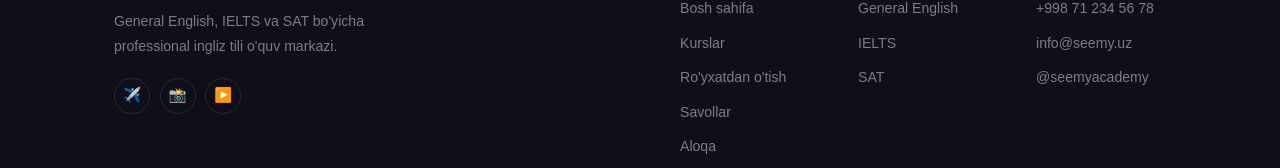
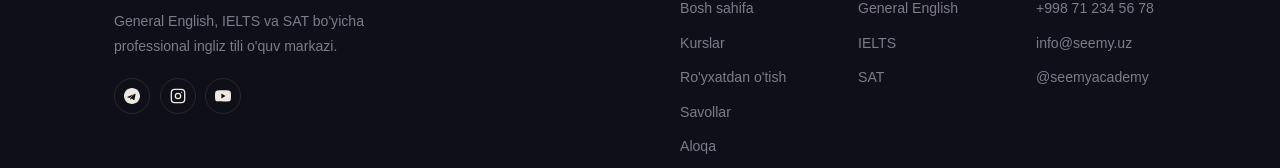
Before and after one commit to bekalimuminov/semmy_web, a Vue app: page / in a window 1280 px wide. Shown: the part 2554-2722 px from the top of the page. Built offline with nearby package versions, Linux system fonts and the light colour scheme.

Commit message:
style fix

```diff
--- a/src/assets/main.css
+++ b/src/assets/main.css
@@ -34,7 +34,12 @@ img { max-width: 100%; }
 button { font-family: var(--ff-body); cursor: pointer; }
 
 /* ─── LAYOUT ─── */
-.container  { max-width: 1100px; margin: 0 auto; padding: 0 1.5rem; }
+.container {
+  max-width: 1100px;
+  margin: 0 auto;
+  padding: 0 1.5rem;
+  width: 100%;
+}
 .section    { padding: 5.5rem 0; }
 
 /* ─── TYPOGRAPHY HELPERS ─── */
--- a/src/components/AppFooter.vue
+++ b/src/components/AppFooter.vue
@@ -5,13 +5,19 @@
       <div class="brand-col">
         <span class="logo">Seemy<span class="dot">.</span></span>
         <p>{{ t(
-          'General English, IELTS va SAT bo\'yicha professional ingliz tili o\'quv markazi.',
-          'Professional English language learning centre for General English, IELTS and SAT.'
+            'General English, IELTS va SAT bo\'yicha professional ingliz tili o\'quv markazi.',
+            'Professional English language learning centre for General English, IELTS and SAT.'
         ) }}</p>
         <div class="socials">
-          <a href="#" class="social-link" title="Telegram">✈️</a>
-          <a href="#" class="social-link" title="Instagram">📸</a>
-          <a href="#" class="social-link" title="YouTube">▶️</a>
+          <a href="#" class="social-link" title="Telegram">
+            <svg width="16" height="16" viewBox="0 0 24 24" fill="currentColor"><path d="M12 0C5.373 0 0 5.373 0 12s5.373 12 12 12 12-5.373 12-12S18.627 0 12 0zm5.562 8.248-1.97 9.289c-.145.658-.537.818-1.084.508l-3-2.21-1.447 1.394c-.16.16-.295.295-.605.295l.213-3.053 5.56-5.023c.242-.213-.054-.333-.373-.12L8.12 14.851l-2.95-.924c-.64-.203-.654-.64.136-.954l11.5-4.433c.537-.194 1.006.131.756.708z"/></svg>
+          </a>
+          <a href="#" class="social-link" title="Instagram">
+            <svg width="16" height="16" viewBox="0 0 24 24" fill="none" stroke="currentColor" stroke-width="2" stroke-linecap="round" stroke-linejoin="round"><rect x="2" y="2" width="20" height="20" rx="5" ry="5"/><circle cx="12" cy="12" r="4"/><circle cx="17.5" cy="6.5" r="1" fill="currentColor" stroke="none"/></svg>
+          </a>
+          <a href="#" class="social-link" title="YouTube">
+            <svg width="16" height="16" viewBox="0 0 24 24" fill="currentColor"><path d="M23.498 6.186a3.016 3.016 0 0 0-2.122-2.136C19.505 3.545 12 3.545 12 3.545s-7.505 0-9.377.505A3.017 3.017 0 0 0 .502 6.186C0 8.07 0 12 0 12s0 3.93.502 5.814a3.016 3.016 0 0 0 2.122 2.136c1.871.505 9.376.505 9.376.505s7.505 0 9.377-.505a3.015 3.015 0 0 0 2.122-2.136C24 15.93 24 12 24 12s0-3.93-.502-5.814zM9.545 15.568V8.432L15.818 12l-6.273 3.568z"/></svg>
+          </a>
         </div>
       </div>
 
```
